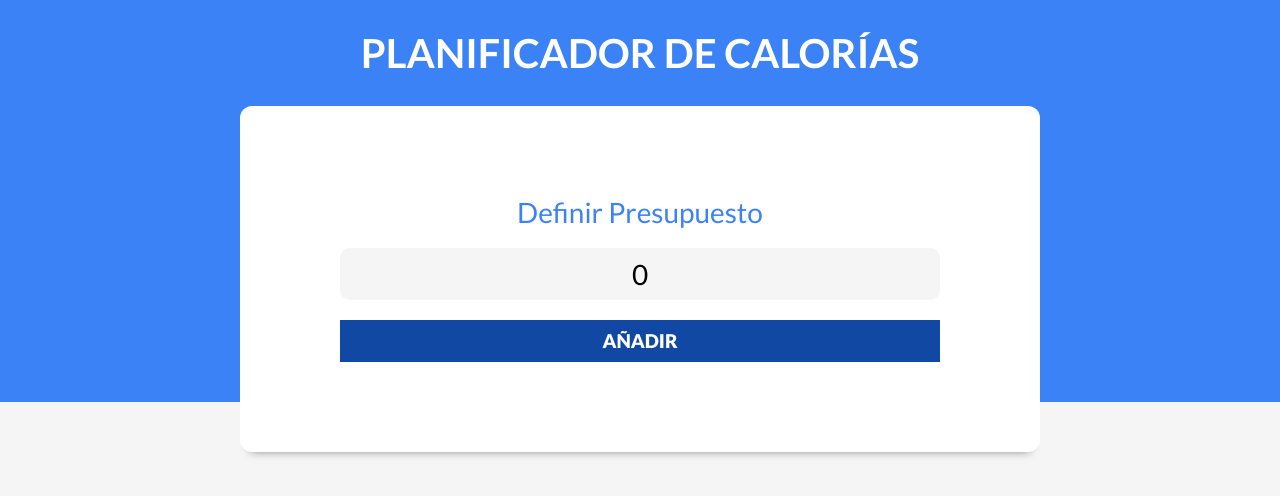
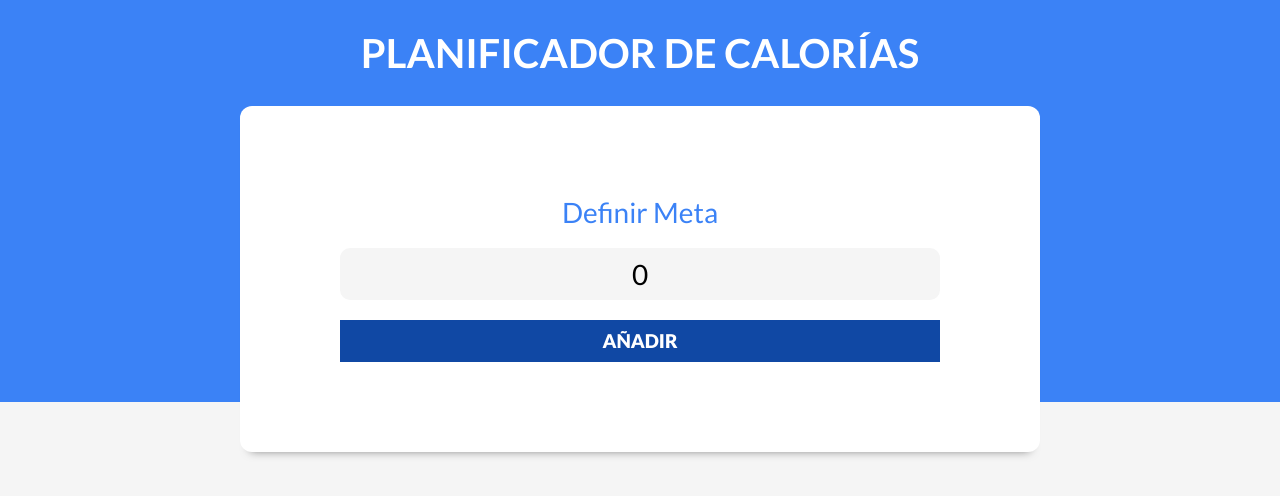
Before and after one commit to IsaaLeonardo/calories-tracking, a React (Vite) app: page / in a window 1280 px wide. Shown: the top 496 px of the page. Built offline with nearby package versions, Linux system fonts and the light colour scheme.

Commit message:
Changed copy from budget to goal

```diff
--- a/src/components/NewBudget.jsx
+++ b/src/components/NewBudget.jsx
@@ -8,12 +8,12 @@ function NewBudget({ budget, setBudget }) {
     e.preventDefault()
 
     if (budget < 1) {
-      setMessage("El presupuesto debe ser mayor a 0")
+      setMessage("El valor debe ser mayor a 0")
       return
     }
 
     if (isNaN(budget)) {
-      setMessage("El presupuesto debe ser un número")
+      setMessage("El valor debe ser un número")
       return
     }
   }
@@ -22,11 +22,11 @@ function NewBudget({ budget, setBudget }) {
     <div className="container-budget container shadow">
       <form onSubmit={handleBudget} className="form">
         <div className="input">
-          <label htmlFor="presupuesto">Definir Presupuesto</label>
+          <label htmlFor="goal">Definir Meta</label>
           <input
             type="text"
             className="new-budget"
-            name="presupuesto"
+            id="goal"
             value={ budget }
             onChange={ e => setBudget(e.target.value) }
           />
```
